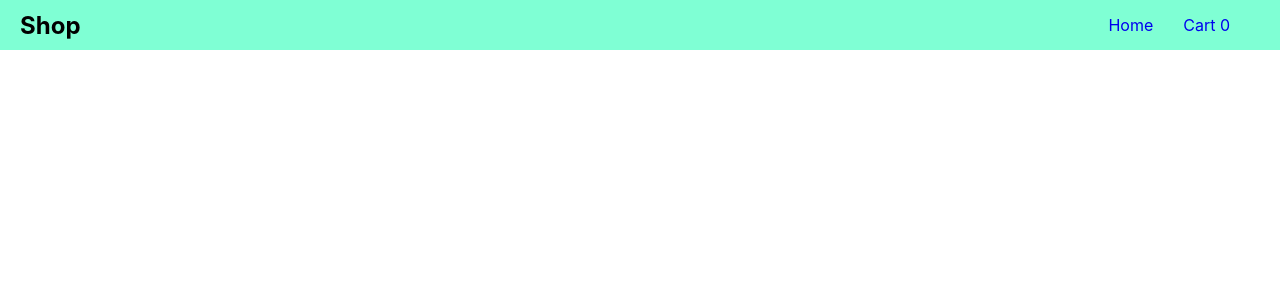
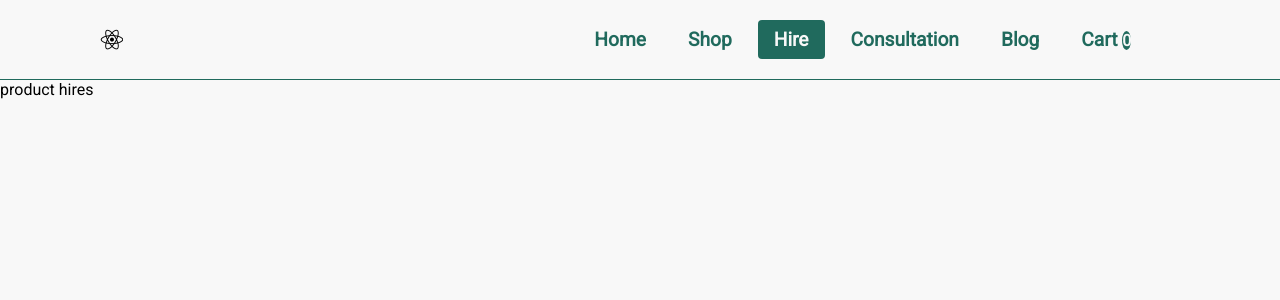
Before and after one commit to okumujustine/agrimrkui, a React (Create React App) app: page /hire in a window 1280 px wide. Shown: the top 300 px of the page. Built offline with nearby package versions, Linux system fonts and the light colour scheme.

Commit message:
update shopping cart and added responsive navigation with routes

```diff
--- a/public/index.html
+++ b/public/index.html
@@ -15,6 +15,16 @@
       user's mobile device or desktop. See https://developers.google.com/web/fundamentals/web-app-manifest/
     -->
     <link rel="manifest" href="%PUBLIC_URL%/manifest.json" />
+    <link
+      rel="stylesheet"
+      href="https://use.fontawesome.com/releases/v5.14.0/css/all.css"
+      integrity="sha384-HzLeBuhoNPvSl5KYnjx0BT+WB0QEEqLprO+NBkkk5gbc67FTaL7XIGa2w1L0Xbgc"
+      crossorigin="anonymous"
+    />
+    <link
+      href="https://fonts.googleapis.com/css2?family=Roboto&display=swap"
+      rel="stylesheet"
+    />
     <!--
       Notice the use of %PUBLIC_URL% in the tags above.
       It will be replaced with the URL of the `public` folder during the build.
@@ -24,7 +34,7 @@
       work correctly both with client-side routing and a non-root public URL.
       Learn how to configure a non-root public URL by running `npm run build`.
     -->
-    <title>React App</title>
+    <title>AgriMrk</title>
   </head>
   <body>
     <noscript>You need to enable JavaScript to run this app.</noscript>
--- a/src/App.css
+++ b/src/App.css
@@ -1,33 +1,121 @@
 * {
+  font-family: "Roboto", sans-serif;
+  box-sizing: border-box;
   padding: 0;
   margin: 0;
-}
-
-.nav_navHeader {
-  display: flex;
-  justify-content: space-between;
-  height: 50px;
-  background-color: aquamarine;
-}
-
-.nav_navContent {
-  width: 100vw;
-  display: flex;
-  justify-content: space-between;
-  align-items: center;
-  margin: 20px;
-}
-
-.nav_navContent ul li {
-  list-style-type: none;
-  display: inline-block;
-}
-.nav_navContent ul li a {
-  text-decoration: none;
-  padding-right: 30px;
+  background-color: #f8f8f8;
 }
 
 .prod_image {
   width: 15%;
   height: 15%;
 }
+
+.navbar_items {
+  height: 80px;
+  justify-content: center;
+  align-items: center;
+  display: flex;
+  font-size: 1.2rem;
+  border-bottom: 1px solid #206a5d;
+}
+
+.navbar_navMenu {
+  display: grid;
+  grid-template-columns: repeat(6, auto);
+  grid-gap: 10px;
+  width: 80vw;
+  list-style-type: none;
+  text-align: center;
+  justify-content: end;
+  margin-right: 2rem;
+}
+
+.navbar_links {
+  color: #206a5d;
+  font-weight: 600;
+  text-decoration: none;
+  padding: 0.5rem 1rem;
+}
+
+.navbar_links:hover {
+  background-color: #206a5d;
+  color: #f8f8f8;
+  border-radius: 4px;
+  transition: all 0.2s ease-out;
+}
+
+.navbar_menuIcon {
+  display: none;
+}
+
+.green_backgroundColor {
+  background-color: #206a5d;
+  color: #f8f8f8;
+}
+
+.cartNumber {
+  background-color: #206a5d;
+  color: #f8f8f8;
+  height: 30px;
+  width: 10px;
+  border-radius: 50%;
+  font-size: 16px;
+}
+
+.active_class {
+  background-color: #206a5d;
+  border-radius: 4px;
+  transition: all 0.2s ease-out;
+  color: #f8f8f8;
+}
+
+@media screen and (max-width: 960px) {
+  .navbar_items {
+    position: relative;
+  }
+
+  .navbar_navMenu {
+    display: flex;
+    flex-direction: column;
+    height: 500px;
+    width: 100%;
+    position: absolute;
+    top: 80px;
+    left: -100%;
+    opacity: 1;
+    transition: all 0.5s ease;
+  }
+
+  .navbar_navMenu.active {
+    left: 0;
+    opacity: 1;
+    transition: all 0.5 ease;
+    z-index: 1;
+  }
+
+  .navbar_links {
+    text-align: center;
+    padding: 1rem;
+    width: 100%;
+    display: table;
+  }
+
+  .navbar_menuIcon {
+    display: block;
+    position: absolute;
+    top: 0;
+    right: 0;
+    transform: translate(-100%, 60%);
+    font-size: 1.8rem;
+    cursor: pointer;
+  }
+
+  .active_class {
+    border-radius: 0;
+  }
+
+  .navbar_links:hover {
+    border-radius: 0;
+  }
+}
--- a/src/App.js
+++ b/src/App.js
@@ -5,6 +5,10 @@ import "./App.css";
 import Home from "./features/Home";
 import NavBar from "./components/NavBar";
 import CartList from "./features/cart/CartList";
+import ShopProducts from "./features/shop/ShopProducts";
+import Hire from "./features/products/Hire";
+import Blog from "./features/blog";
+import Consultation from "./features/consultation";
 
 function App() {
   return (
@@ -12,7 +16,11 @@ function App() {
       <Router>
         <NavBar />
         <Switch>
-          <Route exact path="/" component={Home} />
+          <Route exact path="/home" component={Home} />
+          <Route path="/shop" component={ShopProducts} />
+          <Route path="/hire" component={Hire} />
+          <Route path="/consultation" component={Consultation} />
+          <Route path="/blog" component={Blog} />
           <Route path="/cart" component={CartList} />
         </Switch>
       </Router>
--- a/src/components/NavBar.js
+++ b/src/components/NavBar.js
@@ -1,26 +1,88 @@
-import React from "react";
+import React, { useState } from "react";
 import { connect } from "react-redux";
-import { Link } from "react-router-dom";
+import { NavLink } from "react-router-dom";
 
 function NavBar({ cartState }) {
+  const [clicked, setClicked] = useState(false);
+
+  const handleClick = (e) => {
+    setClicked(!clicked);
+  };
+
+  let location = window.location;
+
   return (
-    <div>
-      <header className="nav_navHeader">
-        <nav className="nav_navContent">
-          <h2>Shop</h2>
-          <ul>
-            <li>
-              <Link to="/">Home</Link>
-            </li>
-            <li>
-              <Link to="/cart">
-                Cart <span>{cartState.cartItems.length}</span>
-              </Link>
-            </li>
-          </ul>
-        </nav>
-      </header>
-    </div>
+    <nav className="navbar_items">
+      <h3 className="navbar_logo">
+        <i className="fab fa-react"></i>
+      </h3>
+      <div className="navbar_menuIcon" onClick={handleClick}>
+        <i className={clicked ? "fas fa-times" : "fas fa-bars"}></i>
+      </div>
+      <ul className={clicked ? "navbar_navMenu active" : "navbar_navMenu "}>
+        <li onClick={handleClick}>
+          <NavLink
+            to="/home"
+            activeClassName="active_class"
+            className={"navbar_links"}
+            active={location.pathname.startsWith("/home")}
+          >
+            Home
+          </NavLink>
+        </li>
+        <li onClick={handleClick}>
+          <NavLink
+            to="/shop"
+            activeClassName="active_class"
+            className={"navbar_links"}
+            active={location.pathname.startsWith("/shop")}
+          >
+            Shop
+          </NavLink>
+        </li>
+        <li onClick={handleClick}>
+          <NavLink
+            activeClassName="active_class"
+            className={"navbar_links"}
+            to="/hire"
+            active={location.pathname.startsWith("/hire")}
+          >
+            Hire
+          </NavLink>
+        </li>
+        <li onClick={handleClick}>
+          <NavLink
+            to="/consultation"
+            activeClassName="active_class"
+            className="navbar_links"
+            active={location.pathname.startsWith("/consultation")}
+          >
+            Consultation
+          </NavLink>
+        </li>
+        <li onClick={handleClick}>
+          <NavLink
+            to="/blog"
+            activeClassName="active_class"
+            className="navbar_links"
+            active={location.pathname.startsWith("/consultation")}
+          >
+            Blog
+          </NavLink>
+        </li>
+        <li onClick={handleClick}>
+          <NavLink
+            to="/cart"
+            activeClassName="active_class"
+            className={"navbar_links"}
+            active={location.pathname.startsWith("/cart")}
+          >
+            Cart{" "}
+            <span className="cartNumber">{cartState.cartItems.length}</span>
+          </NavLink>
+        </li>
+      </ul>
+    </nav>
   );
 }
 const mapStateToProps = (state) => ({
--- a/src/features/Home.js
+++ b/src/features/Home.js
@@ -1,11 +1,9 @@
 import React from "react";
-
-import List from "./Products/List";
 
 function Home() {
   return (
     <div>
-      <List />
+      <p>Home Component</p>
     </div>
   );
 }
--- /dev/null
+++ b/src/features/Products/Hire.js
@@ -0,0 +1,5 @@
+import React from "react";
+
+export default function Hire() {
+  return <div>product hires</div>;
+}
--- a/src/features/Products/List.js
+++ b/src/features/Products/List.js
@@ -7,10 +7,11 @@ import { getProducts } from "../../redux/actions/products/ProductActions";
 function List({ getProducts, productsState }) {
   useEffect(() => {
     getProducts();
-  });
+  }, []);
 
   return (
     <div>
+      {productsState.products.length === 0 && <p>No product listings</p>}
       {productsState.products.map((product) => (
         <div key={product.id}>
           <ProductCart product={product} />
--- /dev/null
+++ b/src/features/blog/index.js
@@ -0,0 +1,5 @@
+import React from "react";
+
+export default function index() {
+  return <div>all blogs</div>;
+}
--- /dev/null
+++ b/src/features/consultation/index.js
@@ -0,0 +1,5 @@
+import React from "react";
+
+export default function index() {
+  return <div>consultations</div>;
+}
--- /dev/null
+++ b/src/features/shop/ShopProducts.js
@@ -0,0 +1,12 @@
+import React from "react";
+import List from "../Products/List";
+
+export default function ShopProducts() {
+  return (
+    <div>
+      <p>shop products</p>
+      <br />
+      <List />
+    </div>
+  );
+}
```
